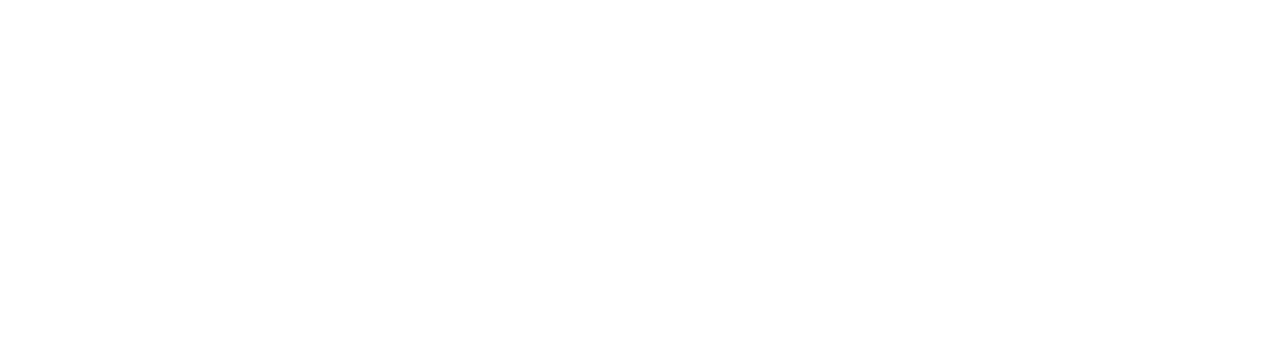
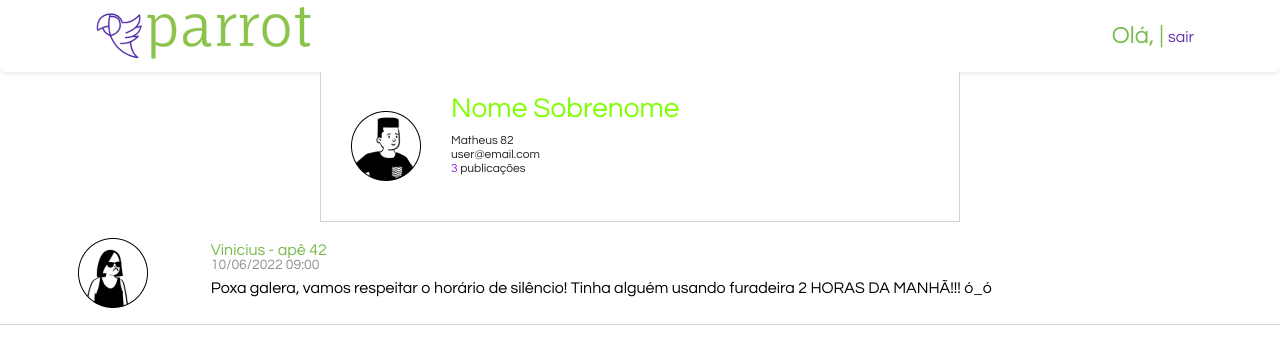
Before and after one commit to dreialcantara/frontend-hands-on-4, a React (Create React App) app: page /usuario in a window 1280 px wide. Before the commit this address had no page. Shown: the top 364 px of the page. Built offline with nearby package versions, Linux system fonts and the light colour scheme.

Commit message:
redux implementation

```diff
--- a/src/Routes.tsx
+++ b/src/Routes.tsx
@@ -6,6 +6,7 @@ import {
 import Login from "./pages/Login";
 import Cadastro from "./pages/Cadastro";
 import Feed from "./pages/Feed";
+import Usuario from "./pages/Usuario";
 
 export default function Routes() {
   return (
@@ -14,6 +15,7 @@ export default function Routes() {
         <Route path="/" element={<Login />} />
         <Route path="cadastro" element={<Cadastro />} />
         <Route path="feed" element={<Feed />} />
+        <Route path="usuario" element={<Usuario />} />
       </WrapperRoutes>
     </BrowserRouter>
   );
--- /dev/null
+++ b/src/components/CardUsuario/index.tsx
@@ -0,0 +1,30 @@
+import Card from "react-bootstrap/Card";
+import "./styles.css";
+
+const profileimg = require("../../img/profileimg.png");
+
+function CardUsuario() {
+  return (
+    <Card className="d-flex box-information rounded-0 border-top-0">
+      <div className="avatar-information">
+        <img className="img-fluid" src={profileimg} alt="imagem de usuário" />
+      </div>
+      <div className="user-information">
+        <Card.Title>
+          <div className="d-flex">
+            <div className="flex-column">
+              <h3><span>nome</span> <span>sobrenome</span></h3>
+              <ul>
+                <li>Matheus 82</li>
+                <li>user@email.com</li>
+                <li><span>3</span> publicações</li>
+              </ul>
+            </div>
+          </div>
+        </Card.Title>
+      </div>
+    </Card>
+  );
+}
+
+export default CardUsuario;
--- /dev/null
+++ b/src/components/CardUsuario/styles.css
@@ -0,0 +1,50 @@
+.box-information {
+    flex-direction: row;
+    flex-wrap: nowrap;
+    padding: 20px;
+    width: 50%;
+  }
+
+  .avatar-information {
+    display: flex;
+    flex-wrap: nowrap;
+    align-items: center;
+    padding: 10px;
+  }
+
+  .user-information {
+    padding-left: 20px;
+  }
+
+  .user-information h3 {
+    color: chartreuse;
+  }
+
+  .user-information h3 span {
+    display: inline-block;
+  }
+
+  .user-information h3 span::first-letter {
+    text-transform: uppercase;
+  }
+
+  .user-information ul {
+    list-style: none;
+    padding: 0px;
+  }
+
+  .user-information ul li {
+    font-size: 12px;
+    font-weight: 200;
+  }
+
+  .user-information ul li span {
+    color: blueviolet;
+  }
+
+  /* Media Query */
+  @media (max-width: 820px) {
+    .box-information {
+      width: 100%;
+    }
+  }
--- a/src/components/FormCadastro/index.tsx
+++ b/src/components/FormCadastro/index.tsx
@@ -4,7 +4,7 @@ import LogoLogin from "../LogoLogin";
 
 import "bootstrap/dist/css/bootstrap.min.css";
 import "./styles.css";
-
+import { Link } from "react-router-dom";
 import * as C from "../AppStyles";
 import { FormEvent, useState } from "react";
 import { cadastroMorador } from "../../services/MainApi/createMorador";
@@ -111,6 +111,9 @@ function FormCadastro() {
 
           <ButtonSubmit className="" text="cadastrar" action="submit" />
         </Form>
+        <Link className="link" to="/">
+          já possui conta? realize o login
+        </Link>
       </div>
     </C.LoginContainer>
   );
--- /dev/null
+++ b/src/pages/Usuario/index.tsx
@@ -0,0 +1,18 @@
+import React from "react";
+import Header from "../../components/Header";
+import CardUsuario from "../../components/CardUsuario";
+import CardFeed from "../../components/CardFeed";
+
+function Usuario() {
+  return (
+    <>
+      <Header />
+      <div className="d-flex flex-column align-items-center">
+        <CardUsuario />
+        <CardFeed />
+      </div>
+    </>
+  );
+}
+
+export default Usuario;
```
Also changed, not shown: src/components/CardFeed/styles.css (indentation only), 1 other file (tests, documents, lock files or other folders).
